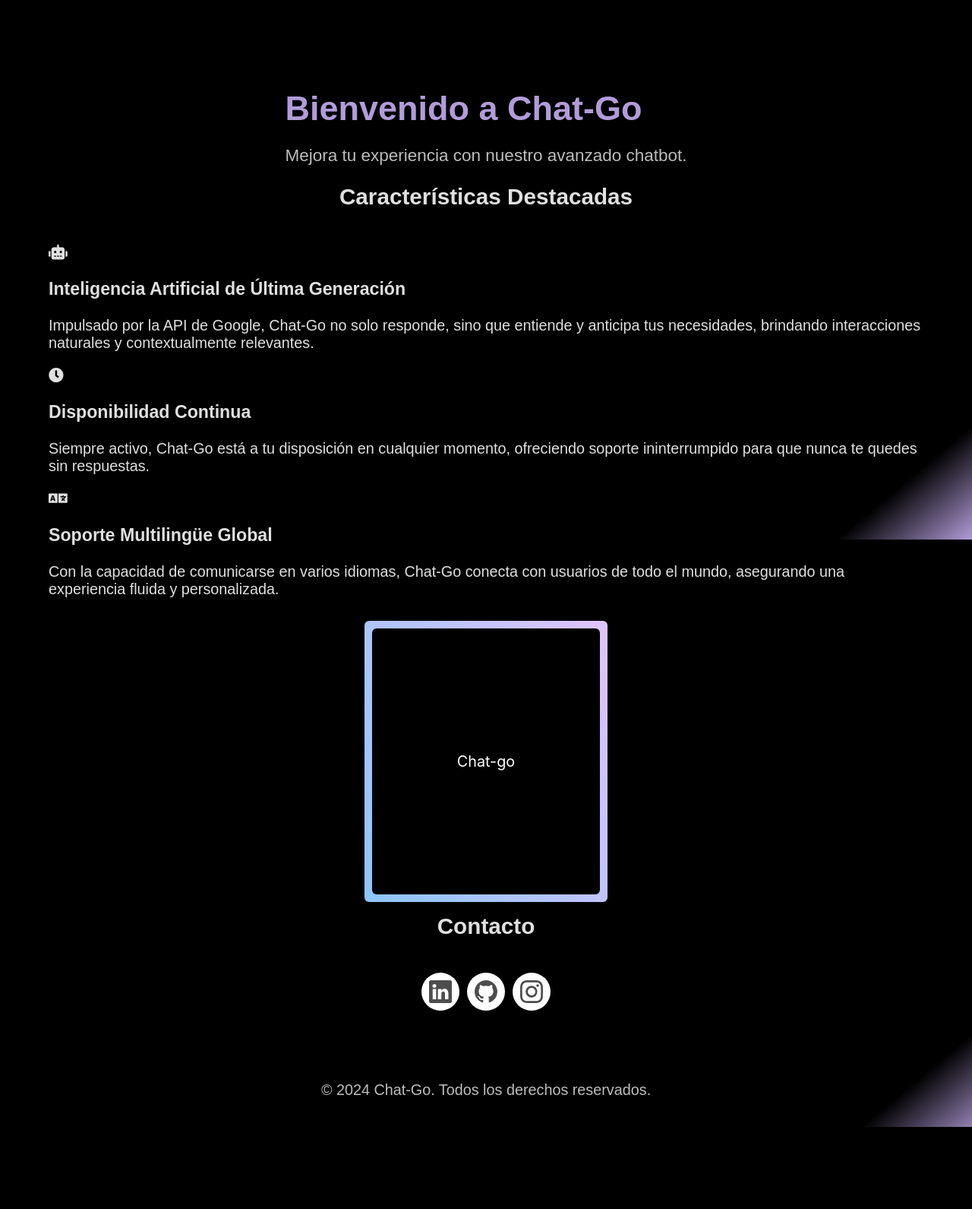
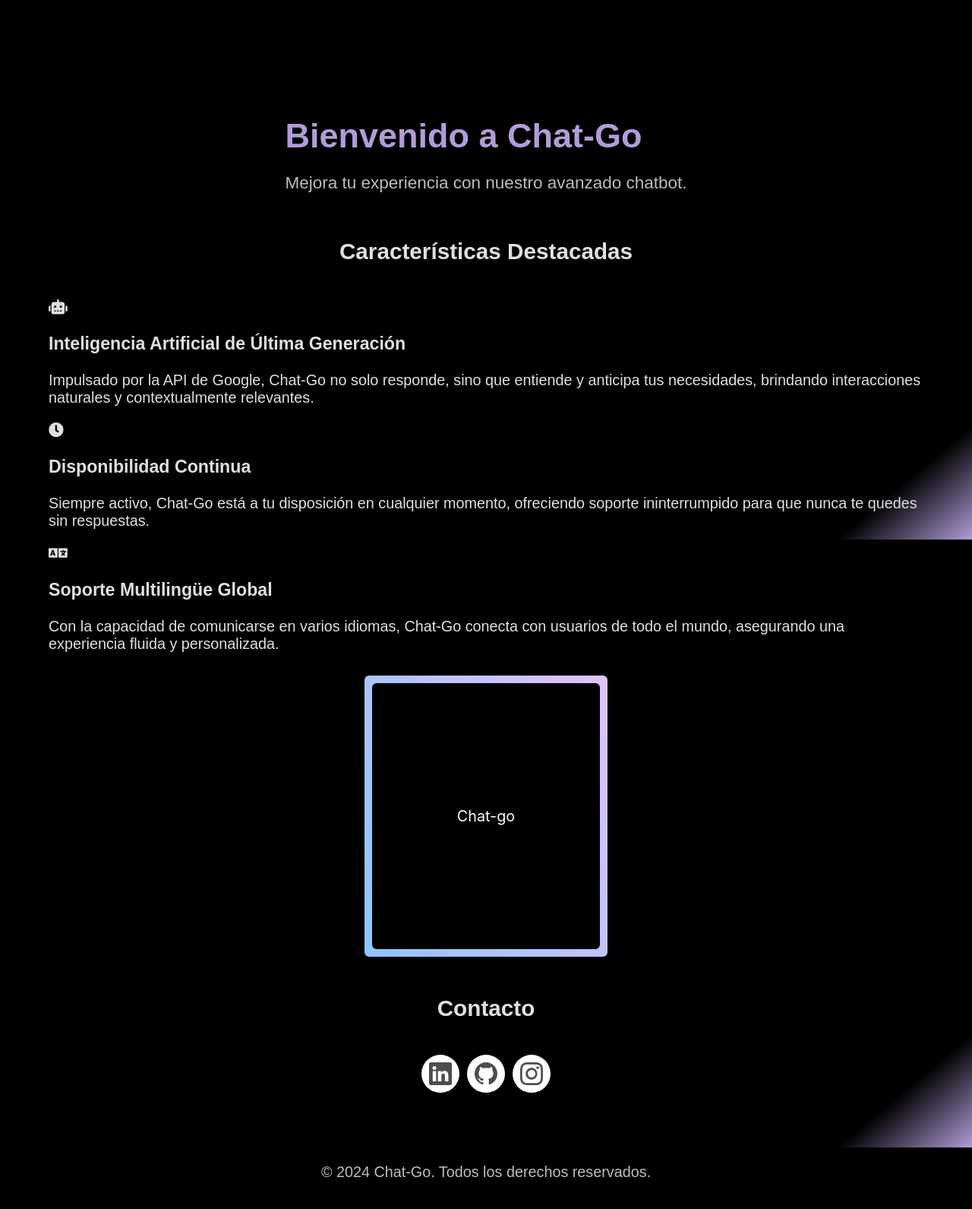
Before and after one commit to dart94/googlechat, a Flask app: page / in a window 1280 px wide. Shown: the part 90-1681 px from the top of the page at 76% size. Before the commit the page ends 1573 px from the top, so only its background shows below. Run offline with Flask 3, Linux system fonts and the light colour scheme; some web fonts are replaced.

Commit message:
prueba css

```diff
--- a/static/styles.css
+++ b/static/styles.css
@@ -104,6 +104,7 @@ main {
     flex-direction: column;
     align-items: center;
     gap: 1.1rem;
+    margin-top: 2rem;
 }
 
 .features-section, .chat-section {
```
